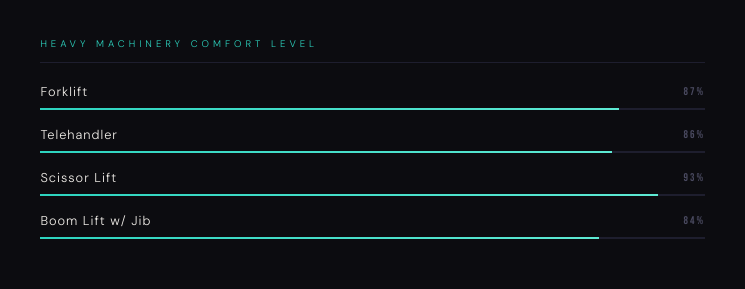
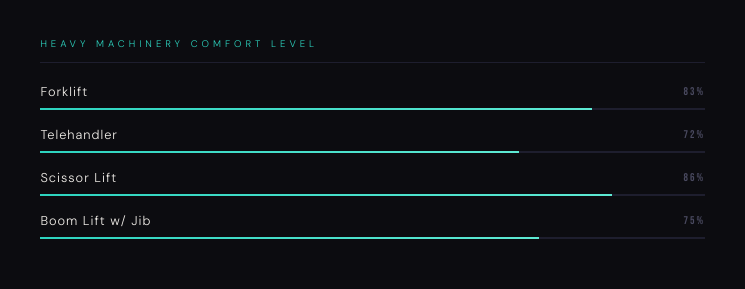
Before and after one commit to dintzmx/dintzmx.github.io, a plain HTML site: page index.html in a window 1280 px wide. Shown: the part 5836-6125 px from the top of the page, 515-1260 px from the left. Drawn offline with Linux system fonts and the light colour scheme.

Commit message:
Update index.html

```diff
--- a/index.html
+++ b/index.html
@@ -381,20 +381,20 @@
           <div class="skill-cat-title">Heavy Machinery Comfort Level</div>
           <div class="skill-bars">
             <div class="skill-row">
-              <div class="skill-info"><span class="skill-name">Forklift</span><span class="skill-pct">87%</span></div>
-              <div class="skill-track"><div class="skill-fill" style="width:87%"></div></div>
+              <div class="skill-info"><span class="skill-name">Forklift</span><span class="skill-pct">83%</span></div>
+              <div class="skill-track"><div class="skill-fill" style="width:83%"></div></div>
             </div>
             <div class="skill-row">
-              <div class="skill-info"><span class="skill-name">Telehandler</span><span class="skill-pct">86%</span></div>
+              <div class="skill-info"><span class="skill-name">Telehandler</span><span class="skill-pct">72%</span></div>
+              <div class="skill-track"><div class="skill-fill" style="width:72%"></div></div>
+            </div>
+            <div class="skill-row">
+              <div class="skill-info"><span class="skill-name">Scissor Lift</span><span class="skill-pct">86%</span></div>
               <div class="skill-track"><div class="skill-fill" style="width:86%"></div></div>
             </div>
             <div class="skill-row">
-              <div class="skill-info"><span class="skill-name">Scissor Lift</span><span class="skill-pct">93%</span></div>
-              <div class="skill-track"><div class="skill-fill" style="width:93%"></div></div>
-            </div>
-            <div class="skill-row">
-              <div class="skill-info"><span class="skill-name">Boom Lift w/ Jib</span><span class="skill-pct">84%</span></div>
-              <div class="skill-track"><div class="skill-fill" style="width:84%"></div></div>
+              <div class="skill-info"><span class="skill-name">Boom Lift w/ Jib</span><span class="skill-pct">75%</span></div>
+              <div class="skill-track"><div class="skill-fill" style="width:75%"></div></div>
             </div>
           </div>
         </div>
```
